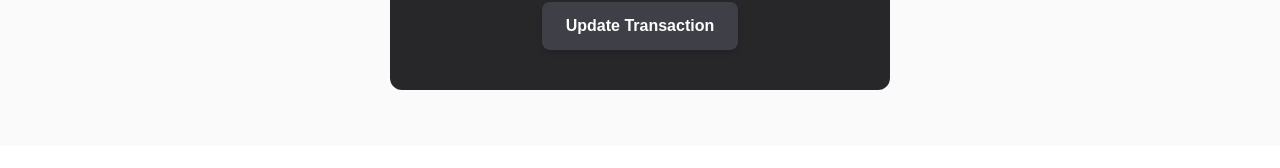
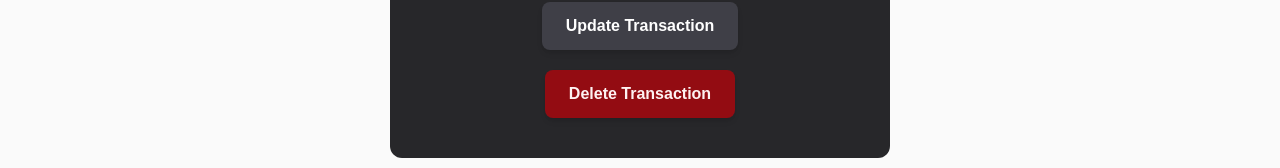
Before and after one commit to TechnoZech/BudgetBee-Frontend, a Next.js app: page /transactions/1 in a window 1280 px wide. Shown: the part 538-706 px from the top of the page. Built offline with nearby package versions, Linux system fonts and the light colour scheme; no server answers.

Commit message:
Add delete transaction functionality with confirmation toast notifications

```diff
--- a/app/transactions/[id]/page.tsx
+++ b/app/transactions/[id]/page.tsx
@@ -61,6 +61,24 @@ const UpdateTransaction = () => {
 		}
 	};
 
+	const handleDeleteTransaction = async () => {
+		try {
+			const response = await apiFetch('/transactions', {
+				method: "DELETE",
+				body: JSON.stringify({ _id: formData._id }),
+			})
+			const data: { message: string; status?: number } = await response.json();
+			if (response.status === 200) {
+				toast.success(data.message);
+				dispatch(fetchTransactions());
+				router.push("/home");
+			}
+		} catch (error) {
+			toast.error("Failed to delete transaction");
+			console.log(error);
+		}
+	}
+
 	return (
 		<div className="flex items-center justify-center bg-zinc-50 font-sans dark:bg-black mt-30 p-4">
 			<div className="flex flex-col gap-5 items-center justify-center bg-zinc-800 p-10 rounded-xl lg:max-w-125 sm:w-full sm:m-10">
@@ -117,6 +135,12 @@ const UpdateTransaction = () => {
 				>
 					Update Transaction
 				</button>
+				<button
+					onClick={handleDeleteTransaction}
+					className="flex items-center justify-center gap-2 px-6 py-3 bg-red-700/70 hover:bg-red-800 text-red-50 font-semibold rounded-lg shadow-md hover:shadow-lg transition-all duration-200 hover:scale-[1.02] active:scale-[0.97]"
+				>
+					Delete Transaction
+				</button>
 			</div>
 		</div>
 	);
```
